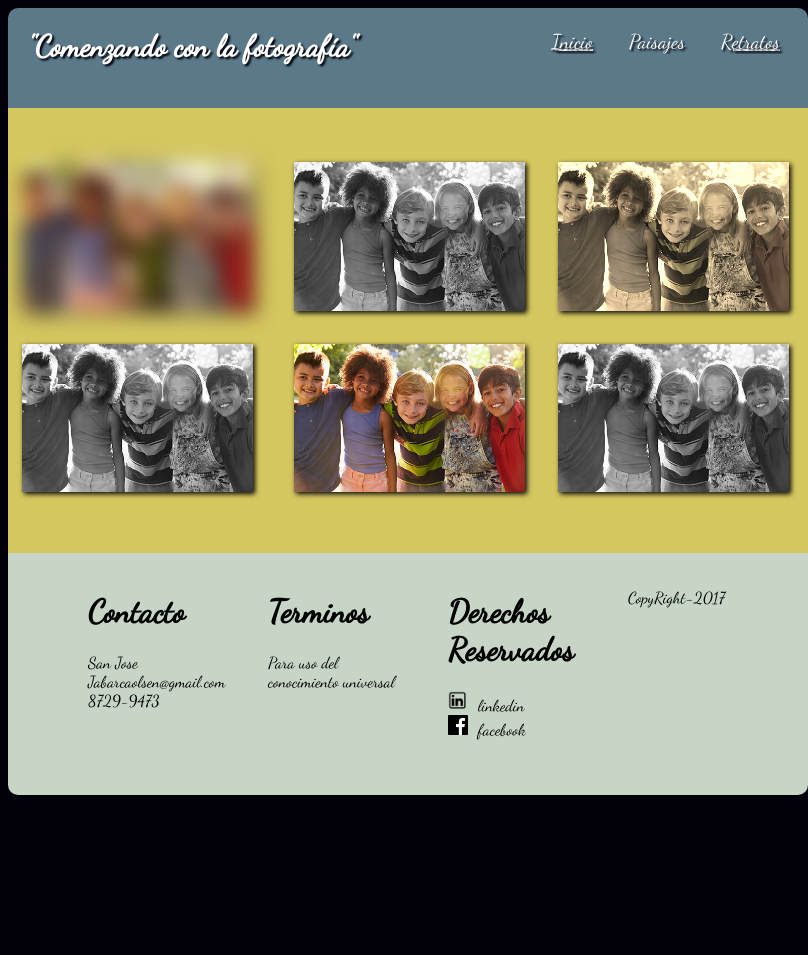
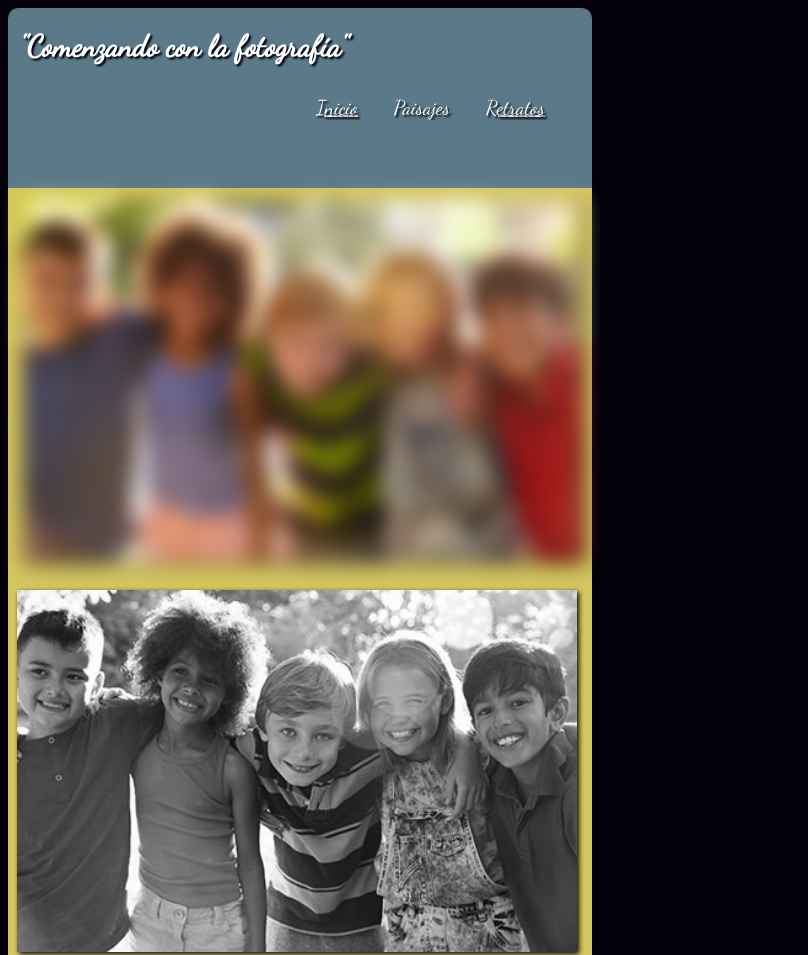
Before and after one commit to jabarcaolsen/CSS-y-Dise-o-Web-Responsive_Jose_Abarca, a plain HTML site: page enlaces/retratos.html in a window 600 px wide. Shown: the top 955 px of the page, 808 px wide, since content can reach past the window. Before the commit the page ends 816 px from the top, so only its background shows below. Drawn offline with Linux system fonts and the light colour scheme.

Commit message:
Cambios Version 4.0

```diff
--- a/css/estilos.css
+++ b/css/estilos.css
@@ -13,7 +13,7 @@ body{
 
 }
 
-@-webkit-keyframes slidein {
+@-webkit-keyframe slidein {
 
 	100%{
 		margin-top: 0%;
@@ -30,7 +30,7 @@ body{
 
 .c1 {
 	display: block;
-	height: 100px;
+	height: 10em;
 	color: black;
 	color: white;
 	text-align: center;
@@ -115,13 +115,13 @@ img{
 }
 .c4 {
 	display: flex;
-	padding: 5%;
+	padding: 1%;
 	color: black;
 	background-color: #C6d5c5;
 	border-bottom-left-radius: 10px;
   border-bottom-right-radius:10px;
 	box-sizing: border-box;
-	font-size: 0.8em;
+	font-size: 0.6em;
 }
 
 .case1{
@@ -159,9 +159,6 @@ ul{
 }
 
 @media (max-width: 900px) {
-	.c1, .c2, .c3, .c4,{
-		width: 100%;
-	}
 
 	#container{
 		width: 100%;
@@ -183,7 +180,7 @@ ul{
 
 	.c1{
 		display: block;
-		height: 8em;
+		height: 12em;
 	}
 
 	.left{
@@ -191,6 +188,7 @@ ul{
 	}
 	.right{
 		float: right;
+		margin-right: 8%;
 	}
 
 	.c2{
@@ -257,18 +255,16 @@ ul{
 	}
 
 	.titulo{
-		margin-right: 10%
 	}
 
 	.left{
 		float: left;
-		margin-left: 15%;
 
 	}
 	.right{
 		float: right;
 		margin-top: -5%;
-		margin-right: 12%;
+		margin-right: 8%;
 	}
 
 	.c2{
@@ -286,9 +282,15 @@ ul{
 		height: 100%;
 	}
 
+	.columna2,.columna3{
+		margin: 0 auto;
+		width: 100%;
+		height: 100%;
+	}
+
 .c4{
 	display: block;
-	padding: 5%;
+	padding: 1%;
 }
 
 .case1{
--- a/enlaces/css/estilos2.css
+++ b/enlaces/css/estilos2.css
@@ -7,14 +7,13 @@ body{
 
 #container{
 	width: 900px;
-	height: 900px;
 	margin: 0 auto;
 	transition-property: margin-top;
 	animation: slidein 1s;
 
 }
 
-@-webkit-keyframes slidein {
+@-webkit-keyframe slidein {
 
 	100%{
 		margin-top: 0%;
@@ -31,7 +30,7 @@ body{
 
 .c1 {
 	display: block;
-	height: 100px;
+	height: 10em;
 	color: black;
 	color: white;
 	text-align: center;
@@ -45,13 +44,12 @@ body{
 
 .left{
 	float: left;
-	padding-left: 20px;
+	padding-left: 2%;
 }
 
 .right{
 	float: right;
-	padding-top: 22px;
-	padding-right: 10px;
+	padding-top: 2%;
 }
 
 ul.menu {
@@ -77,70 +75,59 @@ ul.menu li a {
 }
 
 .c2{
-	display: inline-block;
-	overflow: hidden;
-	padding: 2%;
+	display:inline-block;
 	background-color: #d5c75f;
 }
 
 .img1,.img2,.img3,.img4,.img5,.img6{
-	width: 200%;
-	height: 175%;
+	width: 104%;
+	height: 104%;
 	}
 
 	.col1,.col2,.col3,.col4,.col5,.col6{
-			width: 25%;
-			height: 25%;
+			width: 33%;
+			height: 33%;
 	}
 
 .col1{
 	order: 1;
 	float: left;
-	margin-left: -40px;
 }
 
 .col2{
 	order: 2;
 	float: left;
-	margin-left: 80px;
 }
 
 .col3{
 	order: 3;
 	float: right;
-	margin-right: 90px;
+	margin-right: 1%;
 }
 
 .col4{
 	float: left;
 	order: 4;
-	margin-left: -40px;
-	margin-top: -50px;
 }
 
 .col5{
 	float: left;
-	margin-left: 80px;
-	margin-top: -50px;
 	order: 5;
 }
 
 .col6{
 	order: 6;
 	float: right;
-	margin-top: -50px;
-	margin-right: 90px;
+	margin-right: 1%;
 }
 
 article{
 	box-sizing: border-box;
-	padding: 5%;
+	padding: 2%;
 	}
 
   img{
   	box-shadow: 2px 2px 5px #02010a;
-  	width: 330px;
-  	height: 165px;
   }
 
   .img1{
@@ -167,13 +154,13 @@ article{
   	border-bottom-left-radius: 10px;
     border-bottom-right-radius:10px;
   	box-sizing: border-box;
-  	font-size: 0.8em;
+  	font-size: 0.6em;
   }
 
 	.c3 {
 		width: 100%;
 		display: flex;
-		padding: 5%;
+		padding: 1%;
 	}
 
 	.case1{
@@ -214,109 +201,111 @@ article{
 		list-style: none;
 	}
 
-	@media (min-width: 421px) and (max-width: 900px) {
-		.c1, .c2, .c3, .c4,{
+	@media (max-width: 900px) {
+
+		#container{
 			width: 100%;
+			margin: 0 auto;
+
+
 }
 
+@media (max-width: 700px) {
+
 	#container{
-			width: 800px;
-			height: 800px;
+		width: 100%;
 		margin: 0 auto;
+	}
+
+	.c1{
+		display: block;
+		height: 12em;
 	}
 
 	.left{
 		float: left;
-			padding-left: 20px;
 	}
-
 	.right{
 		float: right;
-			padding-top: 22px;
-			padding-right: 10px;
+		margin-right: 5%;
 	}
 
 	.c2{
 		display: inline-block;
-      overflow: hidden;
-			padding: 2%;
-    }
-
-    .img1,.img2,.img3,.img4,.img5,.img6{
-      width: 200%;
-      height: 175%;
-      }
-
-			.col1,.col2,.col3,.col4,.col5,.col6{
-					width: 25%;
-					height: 25%;
+		width: auto;
+		height: auto;
+		margin: 0 auto;
 	}
 
 	.col1{
 		order: 1;
 		float: left;
-			margin-left: -40px;
+		margin-left: 3px;
 	}
 
 	.col2{
 		order: 2;
 		float: left;
-      margin-left: 80px;
+		margin-left: -3px;
 	}
 
 	.col3{
 		order: 3;
-      float: right;
-      margin-right: 80px;
+		float: left;
 	}
 
 	.col4{
 		float: left;
 		order: 4;
-			margin-left: -40px;
-			margin-top: -50px;
+		margin-top: 3px;
+		margin-left: 0.5px;
 	}
 
 	.col5{
 		float: left;
-      margin-left: 80px;
-			margin-top: -50px;
 		order: 5;
+		margin-top: 3px;
+		margin-left: -3px;
 	}
 
 	.col6{
 		order: 6;
-      float: right;
-			margin-top: -50px;
-      margin-right: 80px;
+		float: left;
+		margin-top: 3px;
 	}
 
-    .c3 {
+	.img1,.img2,.img3,.img4,.img5,.img6{
 		width: 100%;
-    	display: flex;
+		height: 100%;
+	}
+
+	.col1,.col2,.col3,.col4,.col5,.col6{
+		width: 100%;
+		height: 100%;
+	}
+
+.c3{
+	display: inline-block;
+	margin-top: -7px;
 	padding: 5%;
 }
 
 	.case1{
-    	float: left;
 		width: 100%;
 		order: 1;
 	}
 
 	.case2{
-    	float: left;
 		width: 100%;
 		order: 2;
 	}
 
 	.case3{
-    	float: right;
 		width: 100%;
 		order: 3;
 	}
 
 	.case4{
-    	float: right;
 		width: 100%;
 		order: 4;
 	}
@@ -324,26 +313,25 @@ article{
 	}
 
   @media (max-width:400px) {
-  	.c1, .c2, .c3{
-  		width: 100%;
-    }
 
 		#container{
-			width: 340px;
-			height: 340px;
+			width: 100%;
+			margin: 0 auto;
 		}
 
 		.c1{
-			height: 150px;
+			display: block;
+			height: 10em;
 		}
 
 		.left{
-			padding-left: 20px;
+			float: left;
+
 		}
-
 		.right{
-			margin-top: -20px;
-			padding-right: 15px;
+			float: right;
+			margin-top: -5%;
+			margin-right: 6%;
 		}
 
 			.c2{
--- a/enlaces/css/estilos3.css
+++ b/enlaces/css/estilos3.css
@@ -7,14 +7,13 @@ body{
 
 #container{
 	width: 900px;
-	height: 900px;
 	margin: 0 auto;
 	transition-property: margin-top;
 	animation: slidein 1s;
 
 }
 
-@-webkit-keyframes slidein {
+@-webkit-keyframe slidein {
 
 	100%{
 		margin-top: 0%;
@@ -31,7 +30,7 @@ body{
 
 .c1 {
 	display: block;
-	height: 100px;
+	height: 10em;
 	color: black;
 	color: white;
 	text-align: center;
@@ -45,13 +44,12 @@ body{
 
 .left{
 	float: left;
-	padding-left: 20px;
+	padding-left: 2%;
 }
 
 .right{
 	float: right;
-	padding-top: 22px;
-	padding-right: 10px;
+	padding-top: 2%;
 }
 
 ul.menu {
@@ -77,70 +75,59 @@ ul.menu li a {
 }
 
 .c2{
-	display: inline-block;
-	overflow: hidden;
-	padding: 2%;
+	display:inline-block;
 	background-color: #d5c75f;
 }
 
 .img1,.img2,.img3,.img4,.img5,.img6{
-	width: 200%;
-	height: 175%;
+	width: 104%;
+	height: 104%;
 	}
 
 	.col1,.col2,.col3,.col4,.col5,.col6{
-			width: 25%;
-			height: 25%;
+			width: 33%;
+			height: 33%;
 	}
 
 .col1{
 	order: 1;
 	float: left;
-	margin-left: -40px;
 }
 
 .col2{
 	order: 2;
 	float: left;
-	margin-left: 80px;
 }
 
 .col3{
 	order: 3;
 	float: right;
-	margin-right: 90px;
+	margin-right: 1%;
 }
 
 .col4{
 	float: left;
 	order: 4;
-	margin-left: -40px;
-	margin-top: -50px;
 }
 
 .col5{
 	float: left;
-	margin-left: 80px;
-	margin-top: -50px;
 	order: 5;
 }
 
 .col6{
 	order: 6;
 	float: right;
-	margin-top: -50px;
-	margin-right: 90px;
+	margin-right: 1%;
 }
 
 article{
 	box-sizing: border-box;
-	padding: 5%;
+	padding: 2%;
 	}
 
   img{
   	box-shadow: 2px 2px 5px #02010a;
-  	width: 330px;
-  	height: 165px;
   }
 
   .img1{
@@ -167,13 +154,13 @@ article{
   	border-bottom-left-radius: 10px;
     border-bottom-right-radius:10px;
   	box-sizing: border-box;
-  	font-size: 0.8em;
+  	font-size: 0.6em;
   }
 
 	.c3 {
 		width: 100%;
 		display: flex;
-		padding: 5%;
+		padding: 1%;
 	}
 
 	.case1{
@@ -214,109 +201,111 @@ article{
 		list-style: none;
 	}
 
-	@media (min-width: 421px) and (max-width: 900px) {
-		.c1, .c2, .c3, .c4,{
+	@media (max-width: 900px) {
+
+		#container{
 			width: 100%;
+			margin: 0 auto;
+
+
 }
 
+@media (max-width: 700px) {
+
 	#container{
-			width: 800px;
-			height: 800px;
+		width: 100%;
 		margin: 0 auto;
+	}
+
+	.c1{
+		display: block;
+		height: 12em;
 	}
 
 	.left{
 		float: left;
-			padding-left: 20px;
 	}
-
 	.right{
 		float: right;
-			padding-top: 22px;
-			padding-right: 10px;
+		margin-right: 5%;
 	}
 
 	.c2{
 		display: inline-block;
-      overflow: hidden;
-			padding: 2%;
-    }
-
-    .img1,.img2,.img3,.img4,.img5,.img6{
-      width: 200%;
-      height: 175%;
-      }
-
-			.col1,.col2,.col3,.col4,.col5,.col6{
-					width: 25%;
-					height: 25%;
+		width: auto;
+		height: auto;
+		margin: 0 auto;
 	}
 
 	.col1{
 		order: 1;
 		float: left;
-			margin-left: -40px;
+		margin-left: 3px;
 	}
 
 	.col2{
 		order: 2;
 		float: left;
-      margin-left: 80px;
+		margin-left: -3px;
 	}
 
 	.col3{
 		order: 3;
-      float: right;
-      margin-right: 80px;
+		float: left;
 	}
 
 	.col4{
 		float: left;
 		order: 4;
-			margin-left: -40px;
-			margin-top: -50px;
+		margin-top: 3px;
+		margin-left: 0.5px;
 	}
 
 	.col5{
 		float: left;
-      margin-left: 80px;
-			margin-top: -50px;
 		order: 5;
+		margin-top: 3px;
+		margin-left: -3px;
 	}
 
 	.col6{
 		order: 6;
-      float: right;
-			margin-top: -50px;
-      margin-right: 80px;
+		float: left;
+		margin-top: 3px;
 	}
 
-    .c3 {
+	.img1,.img2,.img3,.img4,.img5,.img6{
 		width: 100%;
-    	display: flex;
+		height: 100%;
+	}
+
+	.col1,.col2,.col3,.col4,.col5,.col6{
+		width: 100%;
+		height: 100%;
+	}
+
+.c3{
+	display: inline-block;
+	margin-top: -7px;
 	padding: 5%;
 }
 
 	.case1{
-    	float: left;
 		width: 100%;
 		order: 1;
 	}
 
 	.case2{
-    	float: left;
 		width: 100%;
 		order: 2;
 	}
 
 	.case3{
-    	float: right;
 		width: 100%;
 		order: 3;
 	}
 
 	.case4{
-    	float: right;
 		width: 100%;
 		order: 4;
 	}
@@ -324,26 +313,25 @@ article{
 	}
 
   @media (max-width:400px) {
-  	.c1, .c2, .c3{
-  		width: 100%;
-    }
 
 		#container{
-			width: 340px;
-			height: 340px;
+			width: 100%;
+			margin: 0 auto;
 		}
 
 		.c1{
-			height: 150px;
+			display: block;
+			height: 10em;
 		}
 
 		.left{
-			padding-left: 20px;
+			float: left;
+
 		}
-
 		.right{
-			margin-top: -20px;
-			padding-right: 15px;
+			float: right;
+			margin-top: -5%;
+			margin-right: 6%;
 		}
 
 			.c2{
```
Also changed, not shown: enlaces/paisajes.html (+0 -1 lines). Lines whose indentation alone changed are shown as unchanged.
